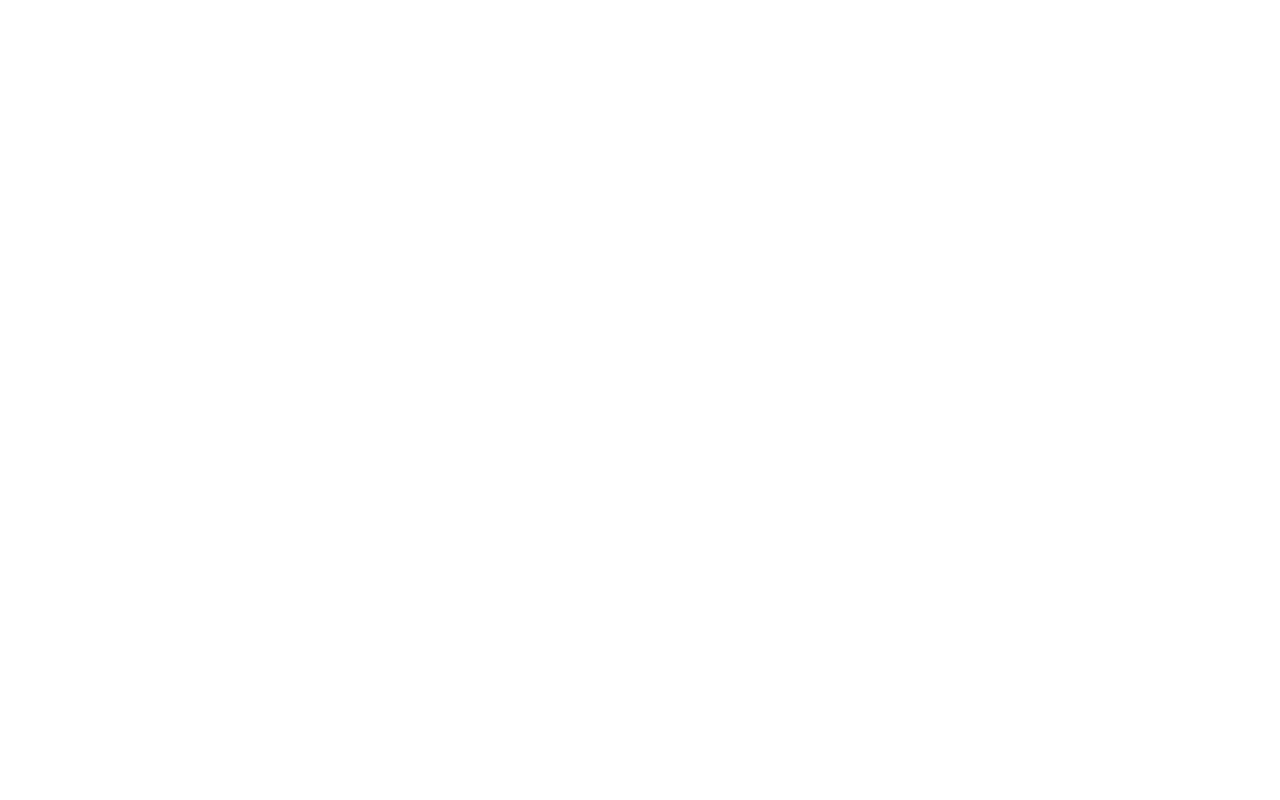
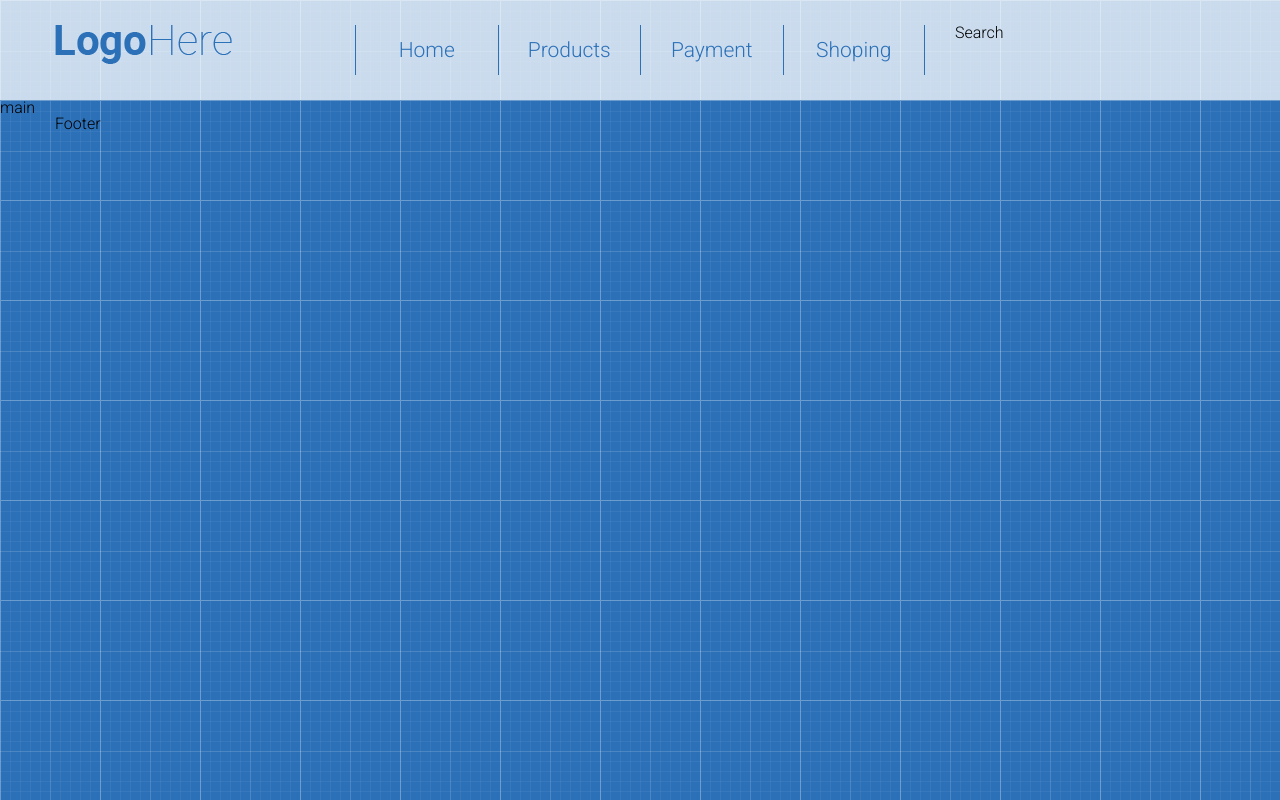
Before and after one commit to dawmsi/shop-project, a plain HTML site: page index.html in a window 1280 px wide. Drawn offline with Linux system fonts and the light colour scheme.

Commit message:
add logo & menu

```diff
--- a/index.html
+++ b/index.html
@@ -1,12 +1,47 @@
 <!DOCTYPE html>
 <html lang="en">
+
 <head>
     <meta charset="UTF-8">
     <meta http-equiv="X-UA-Compatible" content="IE=edge">
     <meta name="viewport" content="width=device-width, initial-scale=1.0">
+    <link rel="stylesheet" href="reset.css">
+    <link rel="stylesheet" href="style.css">
+    <link rel="preconnect" href="https://fonts.googleapis.com">
+    <link rel="preconnect" href="https://fonts.gstatic.com" crossorigin>
+    <link href="https://fonts.googleapis.com/css2?family=Roboto:wght@300;700&display=swap" rel="stylesheet">
     <title>Shop-project</title>
 </head>
+
 <body>
+    <header class="header">
+        <div class="container">
+            <div class="row">
+                <div class="col-3">
+                    <div class="logo">
+                        <a href="">
+                            <img src="images/logo.png" alt="">
+                        </a>
+                    </div>
+                </div>
+                <div class="col-6">
+                    <ul class="menu">
+                        <li><a href="">Home</a></li>
+                        <li><a href="">Products</a></li>
+                        <li><a href="">Payment</a></li>
+                        <li><a href="">Shoping</a></li>
+                    </ul>
+                </div>
+                <div class="col-3">Search</div>
+            </div>
+        </div>
+    </header>
+    <main class="main">
+        main
+    </main>
+    <footer class="footer">
+        <div class="container">Footer</div>
+    </footer>
+</body>
 
-</body>
 </html>
--- /dev/null
+++ b/reset.css
@@ -0,0 +1,43 @@
+html, body, div, span, applet, object, iframe,
+h1, h2, h3, h4, h5, h6, p, blockquote, pre,
+a, abbr, acronym, address, big, cite, code,
+del, dfn, em, img, ins, kbd, q, s, samp,
+small, strike, strong, sub, sup, tt, var,
+b, u, i, center,
+dl, dt, dd, ol, ul, li,
+fieldset, form, label, legend,
+table, caption, tbody, tfoot, thead, tr, th, td,
+article, aside, canvas, details, embed,
+figure, figcaption, footer, header, hgroup,
+menu, nav, output, ruby, section, summary,
+time, mark, audio, video {
+	margin: 0;
+	padding: 0;
+	border: 0;
+	font-size: 100%;
+	font: inherit;
+	vertical-align: baseline;
+}
+/* HTML5 display-role reset for older browsers */
+article, aside, details, figcaption, figure,
+footer, header, hgroup, menu, nav, section {
+	display: block;
+}
+body {
+	line-height: 1;
+}
+ol, ul {
+	list-style: none;
+}
+blockquote, q {
+	quotes: none;
+}
+blockquote:before, blockquote:after,
+q:before, q:after {
+	content: '';
+	content: none;
+}
+table {
+	border-collapse: collapse;
+	border-spacing: 0;
+}
--- a/style.css
+++ b/style.css
@@ -0,0 +1,69 @@
+*{
+    box-sizing: border-box;
+}
+body{
+    font-family: 'Roboto', sans-serif;
+    background-image: url("images/patt.png");
+}
+.header{
+    background-color: rgba(255, 255, 255, 0.75);
+    padding: 25px 0;
+}
+.container{
+    width: 1200px;
+    margin: 0 auto;
+    padding-left: 15px;
+    padding-right: 15px;
+}
+.row{
+    margin-left: -15px;
+    margin-right: -15px;
+}
+.row::after,.menu::after{
+    content: "";
+    display: block;
+    clear: both;
+}
+
+[class*="col-"]{
+    float: left;
+    padding-left: 15px;
+    padding-right: 15px;
+}
+
+.col-1{
+    width: 8.3333%;
+}
+.col-2{
+    width: 16.66667%;
+}
+.col-3{
+    width: 25%;
+}
+.col-6{
+    width: 50%;
+}
+.col-12{
+    width: 100%;
+}
+.menu li{
+    float: left;
+    width: 25%;
+    border-left: 1px solid #2c71b8;
+}
+.menu li:last-child{
+    border-right: 1px solid #2c71b8;
+}
+.menu a{
+    display: block;
+    height: 50px;
+    line-height: 50px;
+    text-align: center;
+    text-decoration: none;
+    color: #2c71b8;
+    font-size: 21px;
+}
+.menu a:hover{
+    background-color: #2c71b8;
+    color: white;
+}
```
Also changed, not shown: images/logo.png (added), images/patt.png (added).
